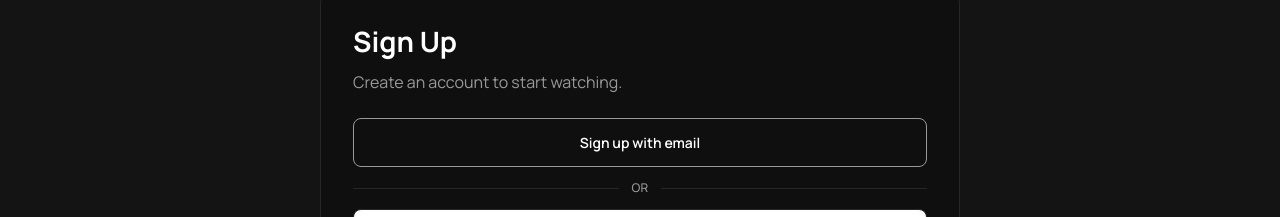
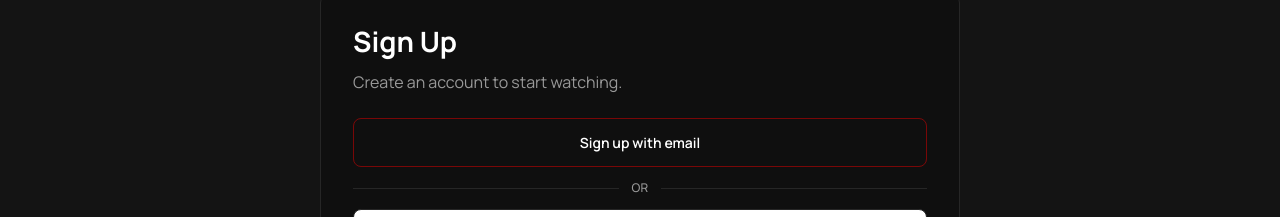
Before and after one commit to CourageCharly/StreamVibe, a Next.js app: page /signup in a window 1280 px wide. Shown: the part 141-358 px from the top of the page. Built offline with nearby package versions, Linux system fonts and the light colour scheme; no server answers.

Commit message:
Use a reduced-opacity red stroke on Sign up with email.

```diff
--- a/components/auth/AuthPages.tsx
+++ b/components/auth/AuthPages.tsx
@@ -128,7 +128,7 @@ export function SignupPage() {
         <div className="space-y-3">
           <Button
             type="button"
-            className="!w-full border border-[#999999] !bg-transparent hover:!bg-transparent"
+            className="!w-full border border-cta/50 !bg-transparent hover:!bg-transparent"
             onClick={() => setMethod("email")}
           >
             Sign up with email
```
